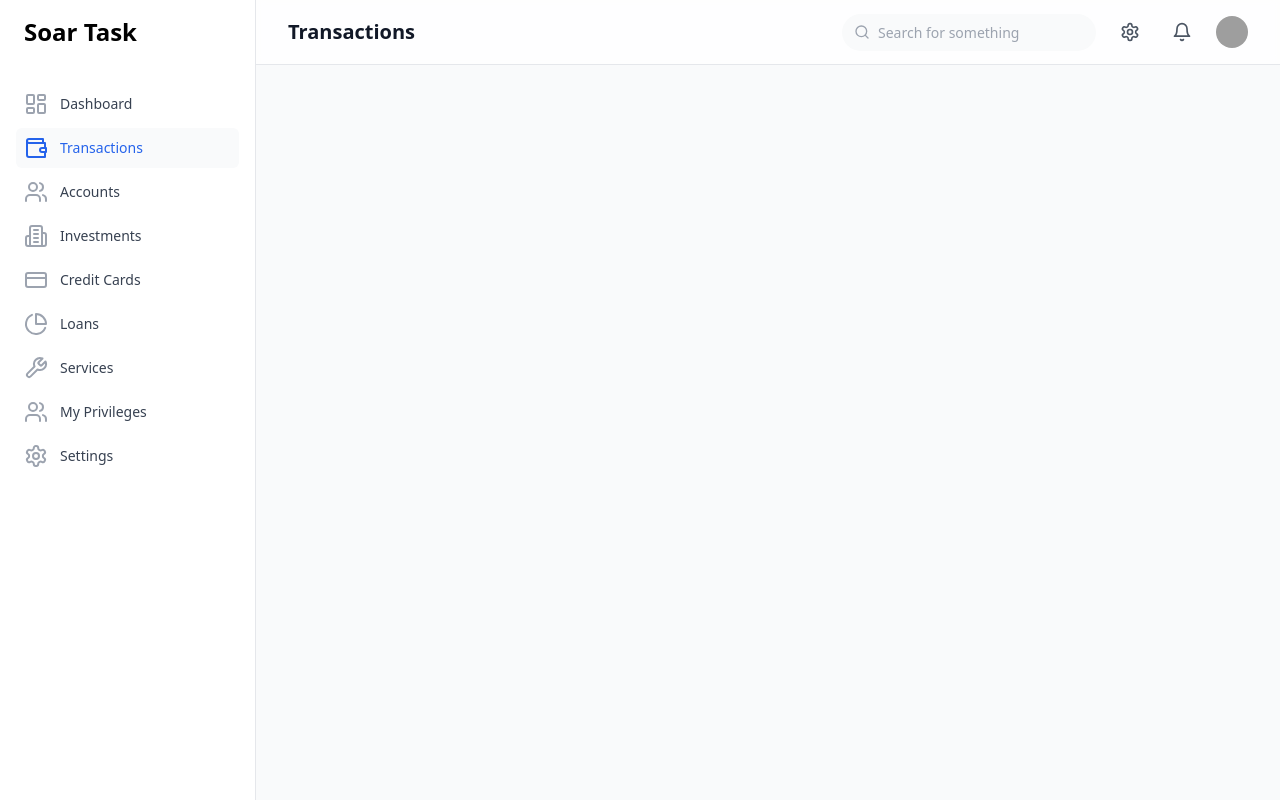
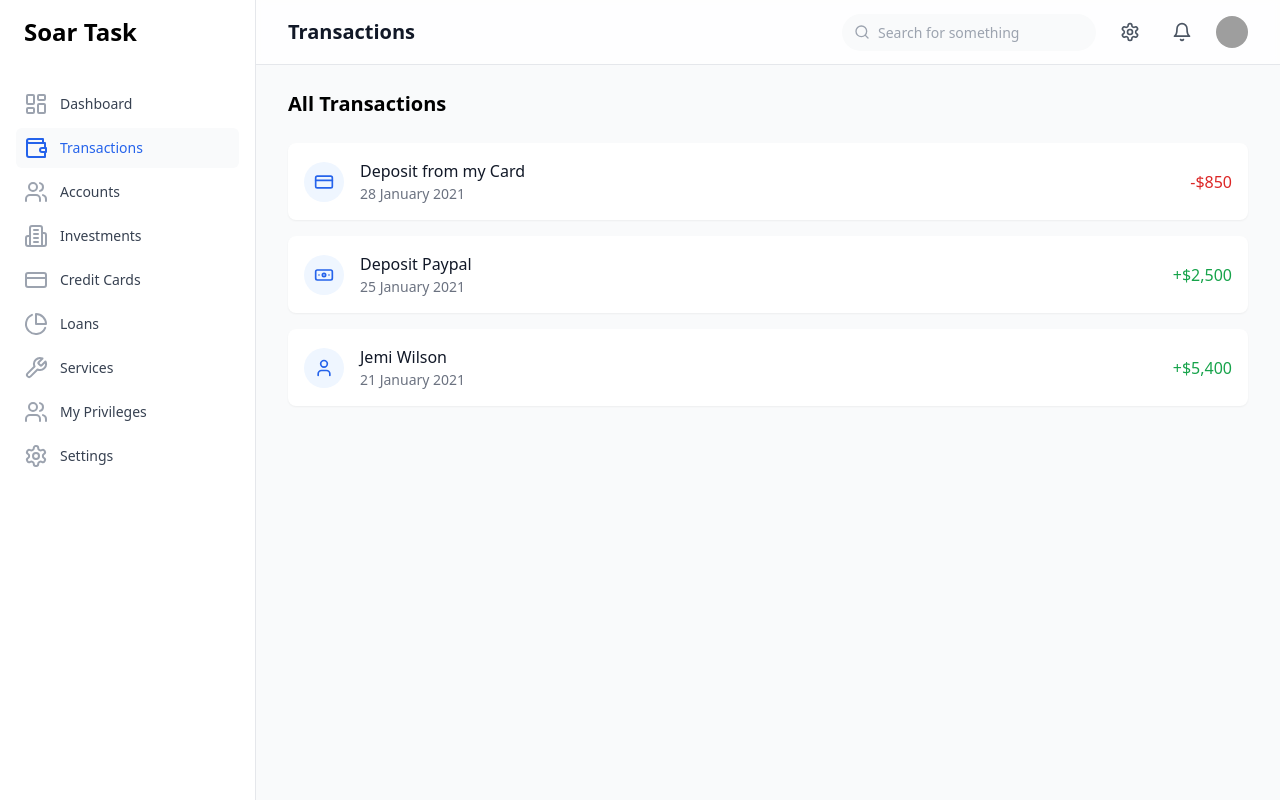
Before and after one commit to mariana-k/dashboard-app, a React (Vite) app: page /transactions in a window 1280 px wide. Built offline with nearby package versions, Linux system fonts and the light colour scheme; grey boxes are pictures that could not be loaded.

Commit message:
[ST-8] transactions page

```diff
--- a/src/App.tsx
+++ b/src/App.tsx
@@ -2,6 +2,7 @@ import { BrowserRouter as Router, Routes, Route } from 'react-router-dom';
 import { Layout } from './components/layout';
 import { Dashboard } from './pages/dashboard';
 import { Cards } from './pages/cards';
+import { Transactions } from './pages/transactions';
 
 function App() {
   return (
@@ -10,6 +11,7 @@ function App() {
         <Routes>
           <Route path="/" element={<Dashboard />} />
           <Route path="/cards" element={<Cards />} />
+          <Route path="/transactions" element={<Transactions />} />
         </Routes>
       </Layout>
     </Router>
--- /dev/null
+++ b/src/pages/transactions.tsx
@@ -0,0 +1,27 @@
+import { useQuery } from '@tanstack/react-query';
+import { fetchTransactions } from '../lib/api';
+import { TransactionList } from '../components/transaction-list';
+
+export function Transactions() {
+  const { data: transactions, isLoading } = useQuery({
+    queryKey: ['transactions'],
+    queryFn: fetchTransactions,
+  });
+
+  if (isLoading) {
+    return (
+      <div className="flex items-center justify-center h-64">
+        <div className="text-gray-500">Loading transactions...</div>
+      </div>
+    );
+  }
+
+  return (
+    <div>
+      <div className="flex items-center justify-between mb-6">
+        <h2 className="text-lg md:text-xl font-semibold">All Transactions</h2>
+      </div>
+      {transactions && <TransactionList transactions={transactions} />}
+    </div>
+  );
+}
```
